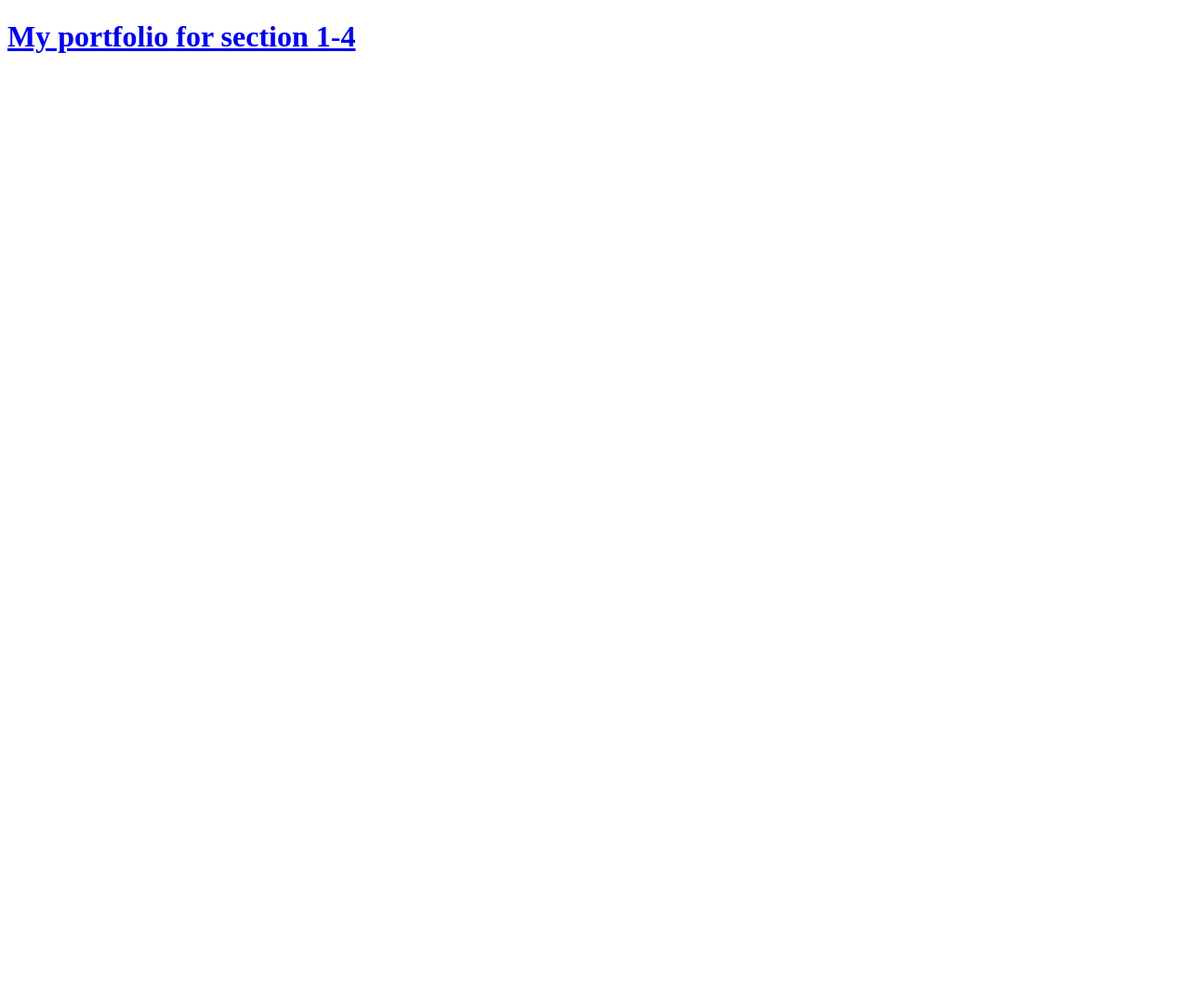
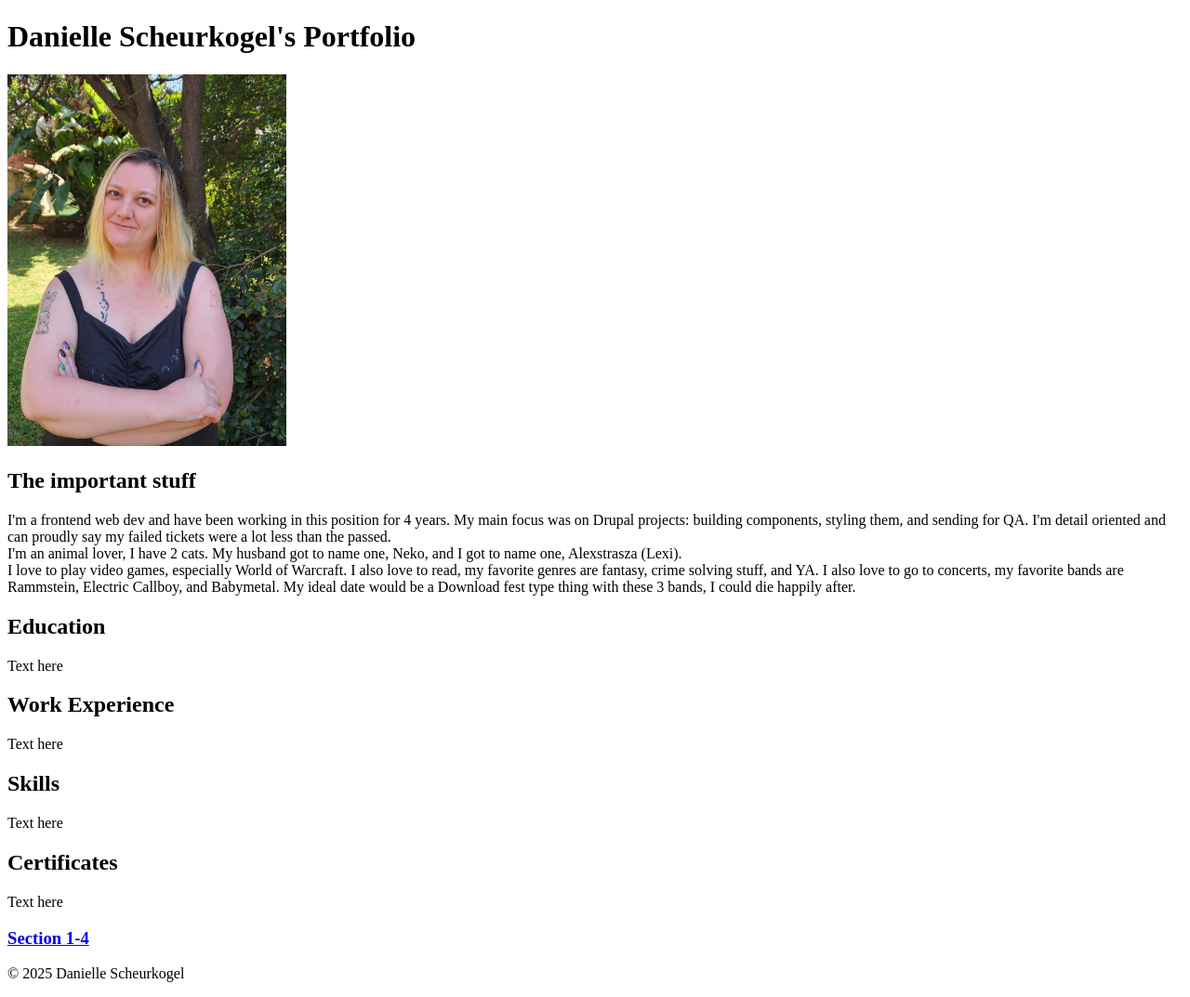
Before and after one commit to DanielleLensly/udemy-full-stack-course, a website: page index.html in a window 1280 px wide. Shown: the whole page at 93% size. Before the commit the page ends 800 px from the top, so only its background shows below. Drawn offline with Linux system fonts and the light colour scheme.

Commit message:
Completed section 5

```diff
--- a/index.html
+++ b/index.html
@@ -10,11 +10,30 @@
 		<link rel="icon" type="image/x-icon" href="/favicon.ico" />
 	</head>
 	<body>
-		<h1>
-			<a href="section-4\4.3 HTML Porfolio Project\index.html"
-				>My portfolio for section 1-4</a
-			>
-		</h1>
+		<h1>Danielle Scheurkogel's Portfolio</h1>
+		<img
+			src="/section-4/4.1+Webpages/assets/images/Danielle profile.jpg"
+			alt="Danielle Scheurkogel"
+			style="height: 400px"
+		/>
+		<h2>The important stuff</h2>
+		<p>I'm a frontend web dev and have been working in this position for 4 years. My main focus was on Drupal projects: building components, styling them, and sending for QA. I'm detail oriented and can proudly say my failed tickets were a lot less than the passed. <br />
+		I'm an animal lover, I have 2 cats. My husband got to name one, Neko, and I got to name one, Alexstrasza (Lexi).<br />
+		I love to play video games, especially World of Warcraft. I also love to read, my favorite genres are fantasy, crime solving stuff, and YA. I also love to go to concerts, my favorite bands are Rammstein, Electric Callboy, and Babymetal. My ideal date would be a Download fest type thing with these 3 bands, I could die happily after.</p>
+	</p>
+		<h2>Education</h2>
+		<p>Text here</p>
+		<h2>Work Experience</h2>
+		<p>Text here</p>
+		<h2>Skills</h2>
+		<p>Text here</p>
+		<h2>Certificates</h2>
+		<p>Text here</p>
+		<h3>
+			<a href="section-4\4.3 HTML Porfolio Project\index.html">Section 1-4</a>
+		</h3>
 		<script src="" async defer></script>
 	</body>
+	<footer>
+		<p>© 2025 Danielle Scheurkogel</p>
 </html>
```
